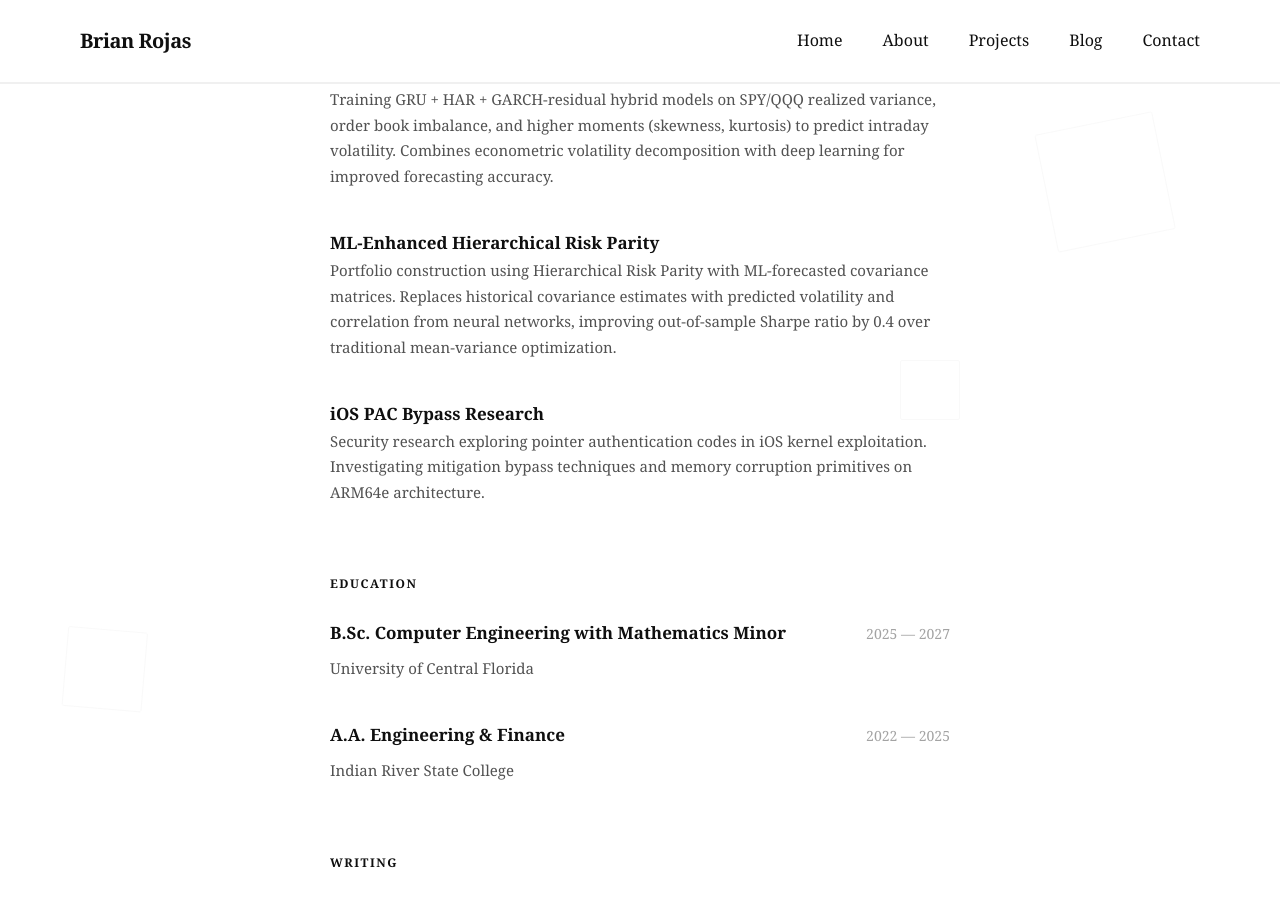
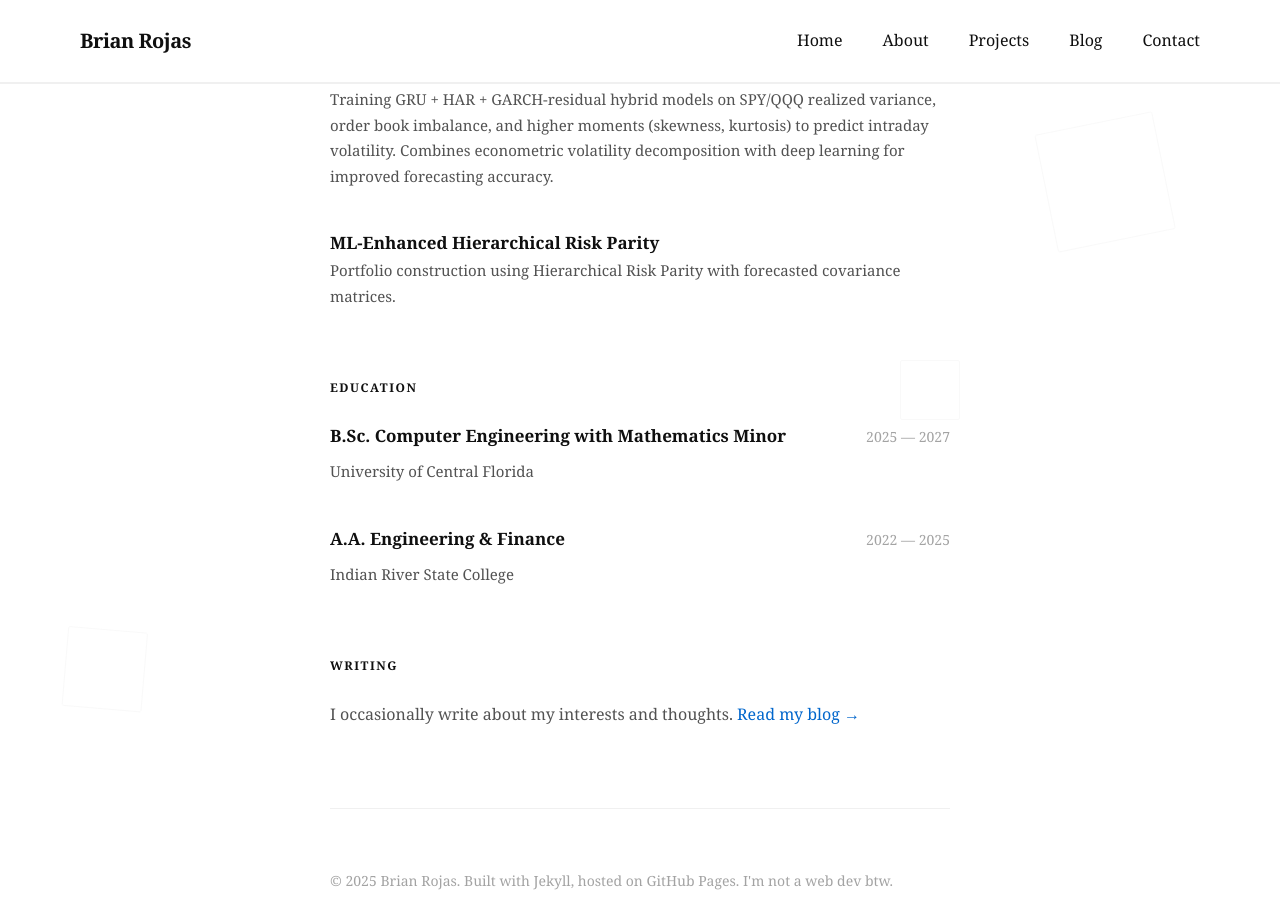
Before and after one commit to brianrojrc/brianrojrc.github.io, a Jekyll site: the page built from index.md, in a window 1280 px wide and 900 px high, scrolled down 970 px. Built offline with Jekyll 4.4.1, drawn with Linux system fonts in a browser that asks for light colours.

Commit message:
Update index.md

```diff
--- a/index.md
+++ b/index.md
@@ -49,13 +49,9 @@ title: Home
 
     <div class="project-item">
         <div class="item-title">ML-Enhanced Hierarchical Risk Parity</div>
-        <p class="item-description">Portfolio construction using Hierarchical Risk Parity with ML-forecasted covariance matrices. Replaces historical covariance estimates with predicted volatility and correlation from neural networks, improving out-of-sample Sharpe ratio by 0.4 over traditional mean-variance optimization.</p>
+        <p class="item-description">Portfolio construction using Hierarchical Risk Parity with forecasted covariance matrices.</p>
     </div>
 
-    <div class="project-item">
-        <div class="item-title">iOS PAC Bypass Research</div>
-        <p class="item-description">Security research exploring pointer authentication codes in iOS kernel exploitation. Investigating mitigation bypass techniques and memory corruption primitives on ARM64e architecture.</p>
-    </div>
 </section>
 
 <section id="education">
```
